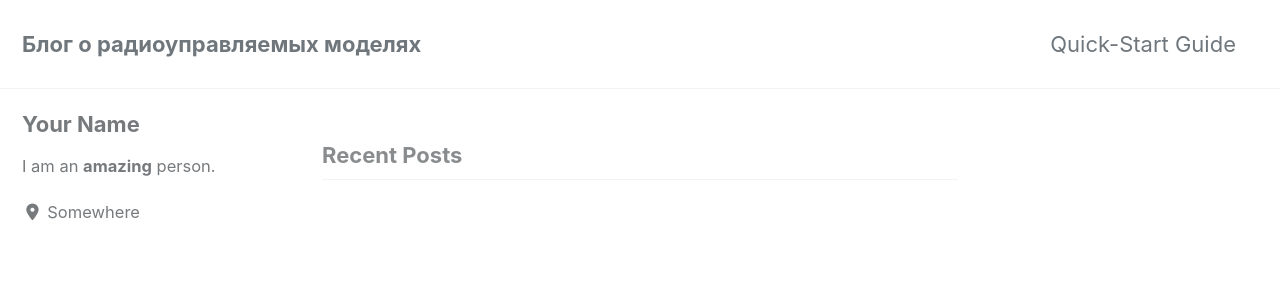
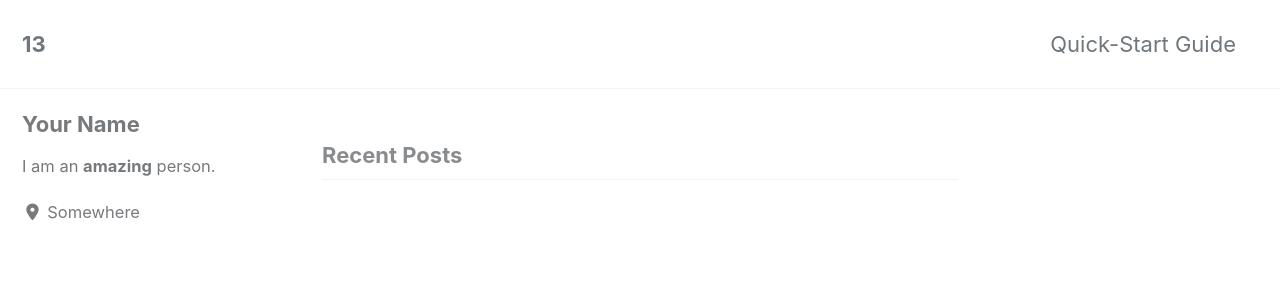
Before and after one commit to allrc/allrc.github.io, a Jekyll site: the page built from index.html, in a window 1280 px wide and 900 px high. Shown: the top 300 px of the window. Built offline with Jekyll 4.4.1, drawn with Linux system fonts in a browser that asks for light colours; cached includes are drawn as plain includes; nearby versions of some CDN libraries; the list of posts is cut into pages by our own code.

Commit message:
Update _config.yml

```diff
--- a/_config.yml
+++ b/_config.yml
@@ -16,7 +16,7 @@ minimal_mistakes_skin    : "default" # "air", "aqua", "contrast", "dark", "dirt"
 
 # Site Settings
 locale                   : "ru_RU"
-title                    : "Блог о радиоуправляемых моделях"
+title                    : "13"
 title_separator          : "-"
 subtitle                 : # site tagline that appears below site title in masthead
 name                     : "ShadxRC"
```
